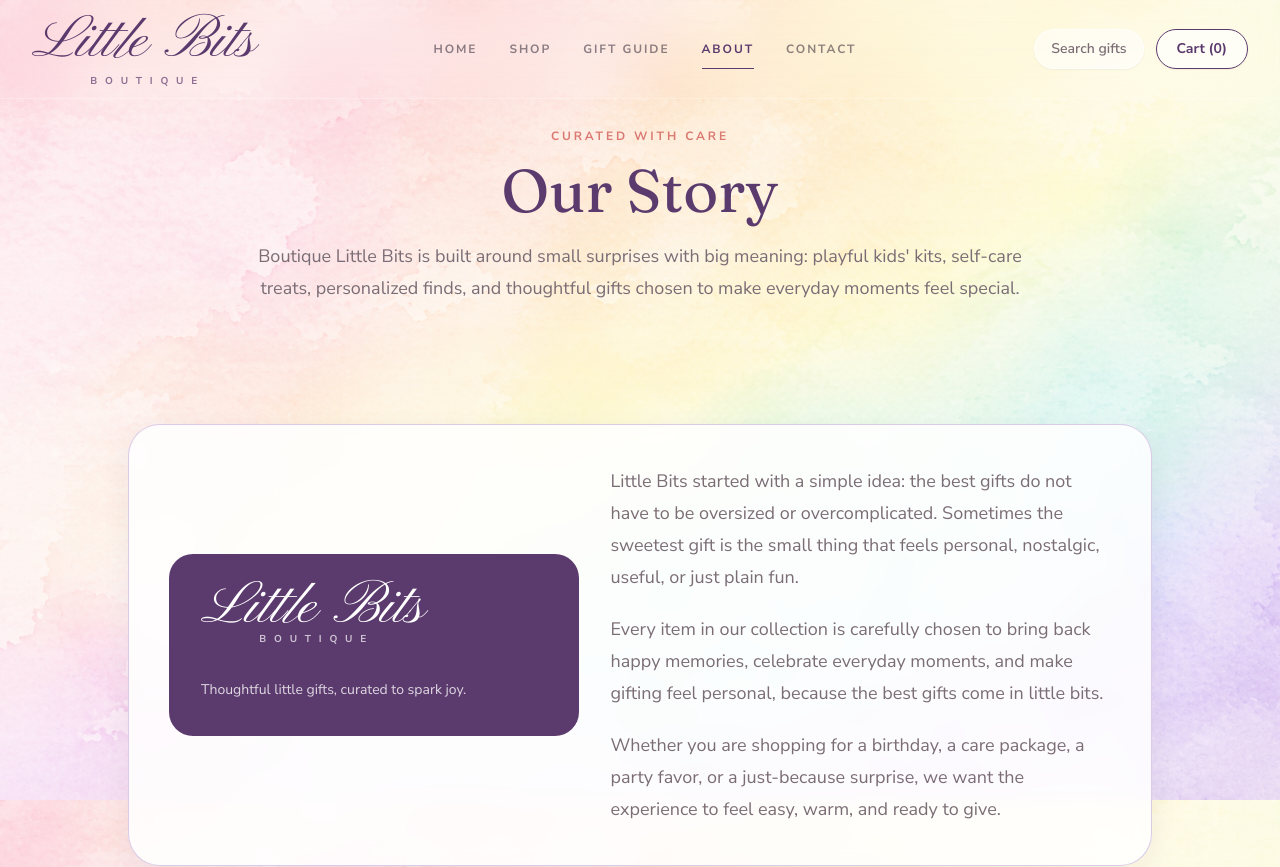
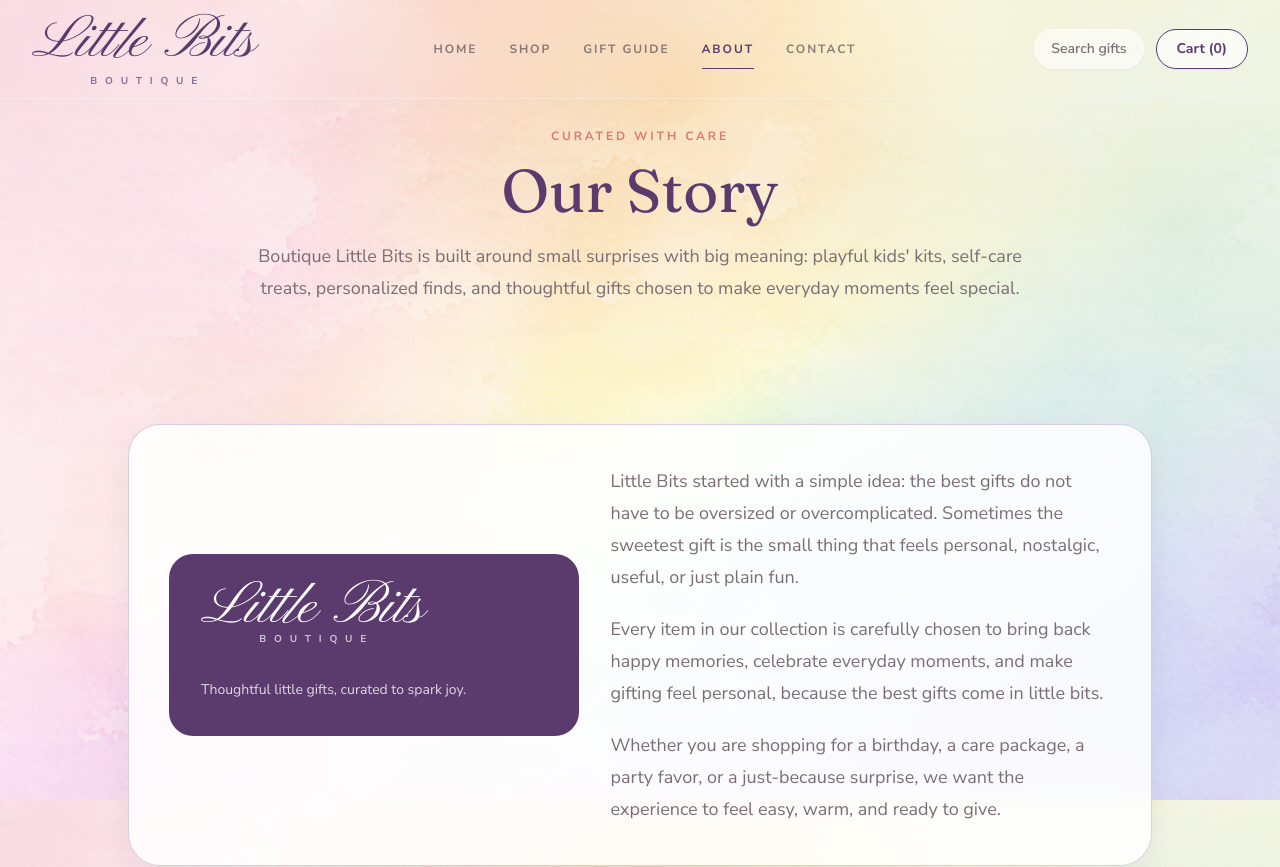
Before and after one commit to BoutiqueLittleBits-Admin/boutique-little-bits-site, a Next.js app: page /about in a window 1280 px wide. Shown: the top 867 px of the page. Built offline with nearby package versions, Linux system fonts and the light colour scheme.

Commit message:
Strengthen shared watercolor canvas

```diff
--- a/app/globals.css
+++ b/app/globals.css
@@ -10,7 +10,14 @@ body {
 
 body {
   background-color: #FFF9F2;
-  background-image: linear-gradient(rgba(255, 249, 242, 0.16), rgba(255, 249, 242, 0.24)), url("/brand/watercolor-soft.png");
+  background-image:
+    linear-gradient(rgba(255, 249, 242, 0.08), rgba(255, 249, 242, 0.16)),
+    radial-gradient(circle at 4% 16%, rgba(247, 221, 230, 0.82), transparent 34%),
+    radial-gradient(circle at 46% 8%, rgba(233, 195, 106, 0.34), transparent 35%),
+    radial-gradient(circle at 92% 28%, rgba(220, 233, 222, 0.72), transparent 34%),
+    radial-gradient(circle at 88% 92%, rgba(196, 212, 245, 0.68), transparent 38%),
+    radial-gradient(circle at 18% 82%, rgba(248, 205, 222, 0.48), transparent 34%),
+    url("/brand/watercolor-soft.png");
   background-attachment: fixed;
   background-position: center top;
   background-size: cover;
```
